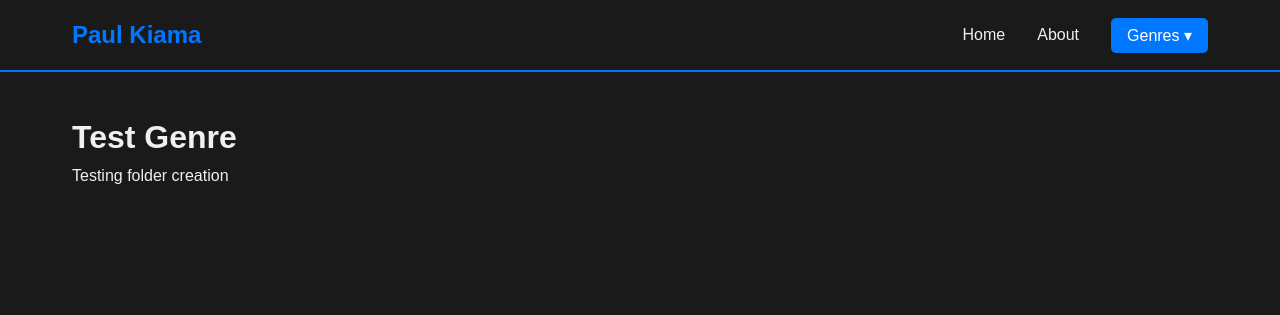
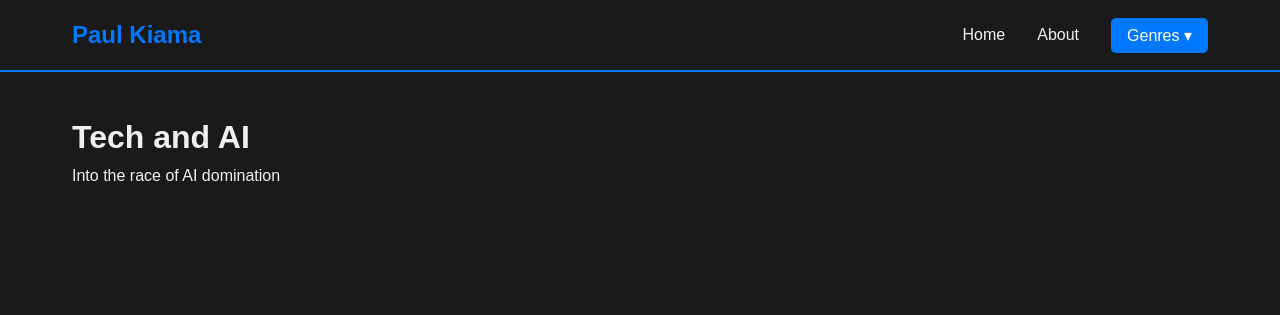
Before and after one commit to 1an226/1an226.github.io, a Jekyll site: the page built from _genres/horror.md, in a window 1280 px wide. Shown: the top 315 px of the page. Built offline with Jekyll 4.4.1, drawn with Linux system fonts in a browser that asks for light colours.

Commit message:
Update horror.md

```diff
--- a/_genres/horror.md
+++ b/_genres/horror.md
@@ -1,4 +1,4 @@
 ---
-name: "Test Genre"
-description: "Testing folder creation"
+name: "Tech and AI"
+description: "Into the race of AI domination"
 ---
```
